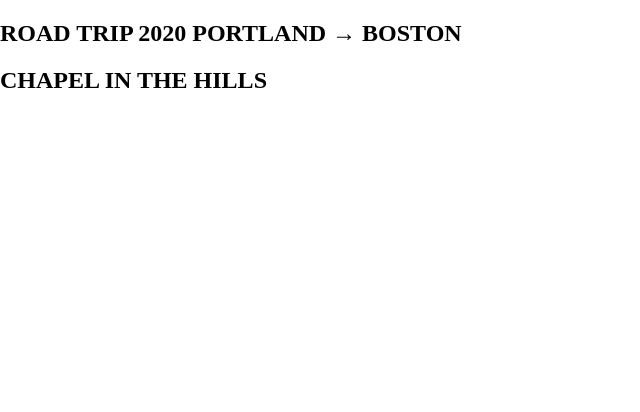
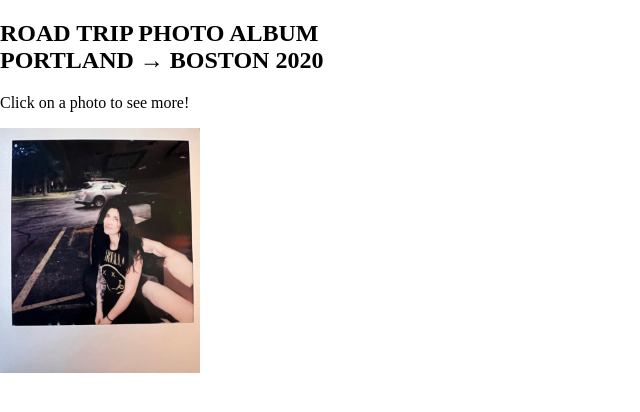
Before and after one commit to kathrynzaro/list-detail-fromscratch, a plain HTML site: page index.html in a window 1280 px wide. Shown: the whole page, without its empty margins (0-640 px from the left). Drawn offline with Linux system fonts and the light colour scheme.

Commit message:
roadtrip div html

```diff
--- a/index.html
+++ b/index.html
@@ -15,10 +15,10 @@
 <body>
     <main>
         <section class="main">
-            <h1>ROAD TRIP 2020 PORTLAND &rarr; BOSTON</h1>
+            <h1>ROAD TRIP PHOTO ALBUM <br> PORTLAND &rarr; BOSTON 2020</h1>
+            <p>Click on a photo to see more!</p>
             <div id="roadtrip">
-                <h2>CHAPEL IN THE HILLS</h2>
-
+                <img src="./assets/chapel.jpg">
             </div>
         </section>
     </main>
--- a/styles/home.css
+++ b/styles/home.css
@@ -1 +1,5 @@
 /* add home page styles here */
+
+img {
+    width: 200px;
+}
```
Also changed, not shown: assets/brian.jpg (deleted), assets/helena.jpg (deleted), assets/joe.jpg (deleted), assets/park.jpg (deleted), assets/rosehill.jpg (deleted), 2 other files.
